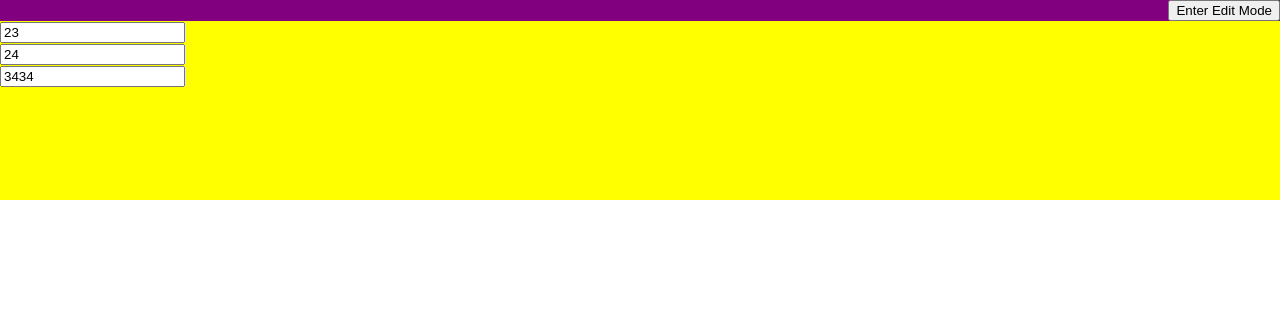
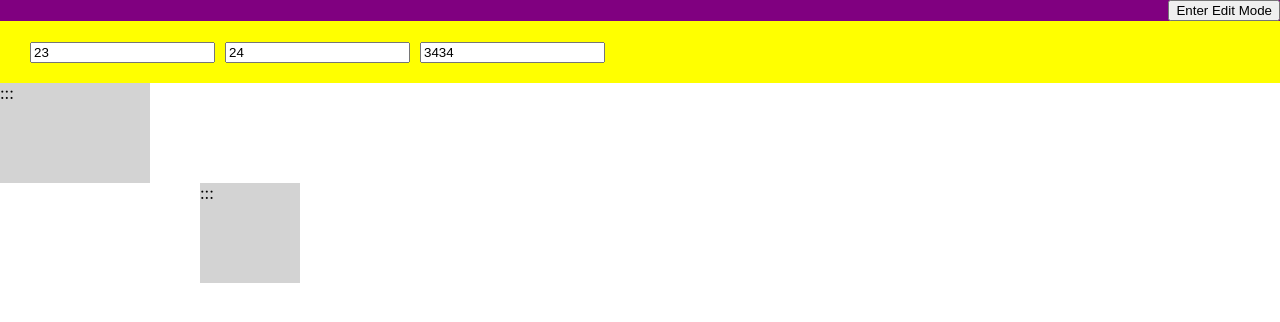
Before and after one commit to ThomasPinellaLooker/dash-editor, a React (Create React App) app: page / in a window 1280 px wide. Shown: the top 322 px of the page. Built offline with nearby package versions, Linux system fonts and the light colour scheme.

Commit message:
layoutcomponent stuff and added readme

```diff
--- a/src/App.js
+++ b/src/App.js
@@ -2,12 +2,19 @@ import React from 'react'
 import './App.css'
 import { ConnectedFilters } from './components/Filters/Filters'
 import { ConnectedEditBar } from './components/EditBar/EditBar'
+import { ConnectedDashboardBody } from './components/DashboardBody/DashboardBody'
 
 const App = () => {
   return (
     <div style={{ height: '100vh', width: '100%', display: 'flex', flexDirection: 'column' }}>
-      <div style={{ height: '25vh', backgroundColor: 'yellow' }}>
-        <ConnectedEditBar />
+      <ConnectedEditBar />
+      <div
+        style={{
+          display: 'flex',
+          flexDirection: 'column-reverse',
+        }}
+      >
+        <ConnectedDashboardBody />
         <ConnectedFilters />
       </div>
     </div>
--- /dev/null
+++ b/src/components/DashboardBody/DashboardBody.jsx
@@ -0,0 +1,33 @@
+import * as React from 'react'
+import { connect } from 'react-redux'
+import { getLayoutComponents } from '../../data/dashboards/layout_components/selectors'
+import { ConnectedElement } from './components/Element'
+
+export const DashboardBody = ({ layoutComponents }) => {
+  const lcs = Object.values(layoutComponents).map(lc => {
+    return <ConnectedElement key={lc.id} layoutComponent={lc} />
+  })
+  return (
+    <div
+      style={{
+        backgroundColor: 'white',
+        height: '100%',
+        position: 'relative',
+      }}
+    >
+      {lcs}
+    </div>
+  )
+}
+
+const mapStateToProps = (state, props) => ({
+  layoutComponents: getLayoutComponents(state)
+})
+
+const mapDispatchToProps = (dispatch, props) => ({
+})
+
+export const ConnectedDashboardBody = connect(
+  mapStateToProps,
+  mapDispatchToProps
+)(DashboardBody)
--- /dev/null
+++ b/src/components/DashboardBody/components/Element.jsx
@@ -0,0 +1,71 @@
+import * as React from 'react'
+import { setLayoutComponent } from '../../../data/dashboards/layout_components/actions'
+import { connect } from 'react-redux'
+
+const pxPerUnit = 50
+
+export const Element = ({ inEditMode, layoutComponent, updateLayoutComponent }) => {
+
+  const [y, setY] = React.useState(layoutComponent.row * pxPerUnit)
+  const [x, setX] = React.useState(layoutComponent.column * pxPerUnit)
+
+  React.useEffect(() => {
+    setY(layoutComponent.row * pxPerUnit)
+    setX(layoutComponent.column * pxPerUnit)
+  // eslint-disable-next-line react-hooks/exhaustive-deps
+  }, [inEditMode])
+
+  const handleDragEnd = event => {
+    if (!inEditMode) return
+    setX(event.clientX)
+    setY(event.clientY - layoutComponent.height * pxPerUnit)
+
+    updateLayoutComponent({
+      ...layoutComponent,
+      row: event.clientY / pxPerUnit,
+      column: event.clientX / pxPerUnit,
+    })
+  }
+  return (
+    <div
+      draggable
+      onDragEnd={handleDragEnd}
+      style={{
+        position: 'absolute',
+        width: (layoutComponent.width * pxPerUnit)+'px',
+        height: (layoutComponent.height * pxPerUnit)+'px',
+        top: y+'px',
+        left: x+'px',
+        backgroundColor: 'lightgray',
+      }}
+    >
+      <div
+        style={{
+          position: 'absolute',
+          top: '0',
+          left: '0',
+          width: '10px',
+          height: '10px',
+          backGroundColor: 'darkgray',
+        }}
+      >
+        :::
+      </div>
+    </div>
+  )
+}
+
+const mapStateToProps = (state, props) => ({
+  inEditMode: state.data.editDashboardMode.inEditMode,
+})
+
+const mapDispatchToProps = (dispatch, props) => ({
+  updateLayoutComponent: (layoutComponent) => {
+    dispatch(setLayoutComponent(layoutComponent.id, layoutComponent))
+  }
+})
+
+export const ConnectedElement = connect(
+  mapStateToProps,
+  mapDispatchToProps
+)(Element)
--- a/src/components/Filters/Filters.jsx
+++ b/src/components/Filters/Filters.jsx
@@ -35,9 +35,11 @@ const Filters = ({ inEditMode, filters, updateFilter, openFilterEditor, closeFil
   })
 
   return (
-    <div>
+    <div style={{ backgroundColor: 'yellow' }}>
       {inEditMode && <button onClick={handleEditButtonClick.bind(null, '-1')}>Add new filter</button>}
-      {filterComponents}
+      <div style={{ display: 'flex', padding: '20px' }}>
+        {filterComponents}
+      </div>
       {editorIsOpen && (
         <Modal>
           <ConnectedFilterEditor onExitClick={handleExitClick} filterId={filterSelected} />
--- a/src/components/Filters/components/Filter.jsx
+++ b/src/components/Filters/components/Filter.jsx
@@ -1,5 +1,5 @@
 import * as React from 'react'
 
 export const Filter = ({ onChange, value }) => {
-  return <div><input onChange={onChange} value={value} /></div>
+  return <div style={{ paddingLeft: '10px' }}><input onChange={onChange} value={value} /></div>
 }
--- /dev/null
+++ b/src/data/dashboards/layout_components/actions.js
@@ -0,0 +1,19 @@
+export const layoutComponentsActions = {
+  SET_LAYOUT_COMPONENT: '[layout_components] setLayoutComponent',
+  SET_ALL_LAYOUT_COMPONENTS: '[layout_components] setAllLayoutComponents',
+}
+
+export const setLayoutComponent = (id, layoutComponent) => ({
+  type: layoutComponentsActions.SET_LAYOUT_COMPONENT,
+  payload: {
+    id,
+    layoutComponent,
+  }
+})
+
+export const setAllLayoutComponents = (layoutComponents) => ({
+  type: layoutComponentsActions.SET_ALL_LAYOUT_COMPONENTS,
+  payload: {
+    layoutComponents,
+  }
+})
--- a/src/data/dashboards/layout_components/reducer.js
+++ b/src/data/dashboards/layout_components/reducer.js
@@ -1,5 +1,18 @@
+import { layoutComponentsActions } from './actions'
+
 export const reducer = (state = {}, action) => {
   switch (action.type) {
+    case layoutComponentsActions.SET_ALL_LAYOUT_COMPONENTS:
+      return action.payload.layoutComponents
+    case layoutComponentsActions.SET_LAYOUT_COMPONENT:
+      const { id, layoutComponent } = action.payload
+      return {
+        ...state,
+        [id]: {
+          ...state[id],
+          ...layoutComponent,
+        },
+      }
     default:
       return state
   }
--- /dev/null
+++ b/src/data/dashboards/layout_components/selectors.js
@@ -0,0 +1 @@
+export const getLayoutComponents = state => state.data.dashboards.layoutComponents
--- a/src/data/dashboards/middleware.js
+++ b/src/data/dashboards/middleware.js
@@ -2,6 +2,7 @@ import { dashboardsActions } from './actions'
 import { setFilters } from './filters/actions'
 import { setElements } from './elements/actions'
 import { middleware as draftFiltersMiddleware } from './draft_filters/middleware'
+import { setAllLayoutComponents } from './layout_components/actions'
 
 const dashboardSuccess = store => next => action => {
   next(action)
@@ -15,6 +16,7 @@ const dashboardSuccess = store => next => action => {
     // here and then setFilters to that result
     store.dispatch(setFilters(dashboard.filters))
     store.dispatch(setElements(dashboard.elements))
+    store.dispatch(setAllLayoutComponents(dashboard.layoutComponents))
   }
 }
 
--- a/src/data/saved_off_dashboard/middleware.js
+++ b/src/data/saved_off_dashboard/middleware.js
@@ -3,6 +3,7 @@ import { getDashboards } from '../dashboards/selectors'
 import { getSavedOffDashboard } from './selectors'
 import { setFilters } from '../dashboards/filters/actions'
 import { setElements } from '../dashboards/elements/actions'
+import { setAllLayoutComponents } from '../dashboards/layout_components/actions'
 
 const saveOffDashboard = store => next => action => {
   next(action)
@@ -20,6 +21,7 @@ const copyBackDashboard = store => next => action => {
     const dashboard = getSavedOffDashboard(store.getState())
     store.dispatch(setFilters(dashboard.filters))
     store.dispatch(setElements(dashboard.elements))
+    store.dispatch(setAllLayoutComponents(dashboard.layoutComponents))
 
     next(copyBackSuccess())
   }
--- a/src/index.js
+++ b/src/index.js
@@ -23,7 +23,23 @@ const dashboard = {
     },
   },
   elements: {
-    '1': 'oi'
+    '1': 'oi',
+  },
+  layoutComponents: {
+    '1': {
+      id: '1',
+      width: 3,
+      height: 2,
+      row: 0,
+      column: 0,
+    },
+    '2': {
+      id: '2',
+      width: 2,
+      height: 2,
+      column: 4,
+      row: 2,
+    }
   }
 }
 
```
Also changed, not shown: 1 other file (tests, documents, lock files or other folders).
